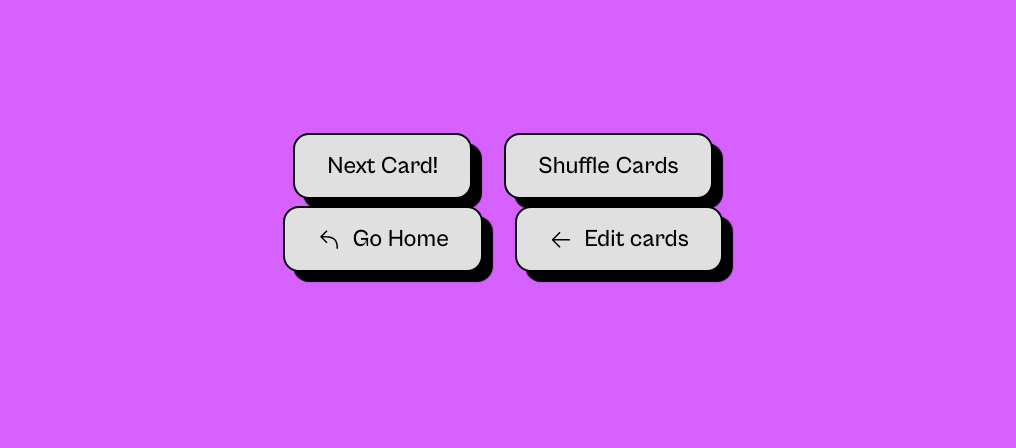
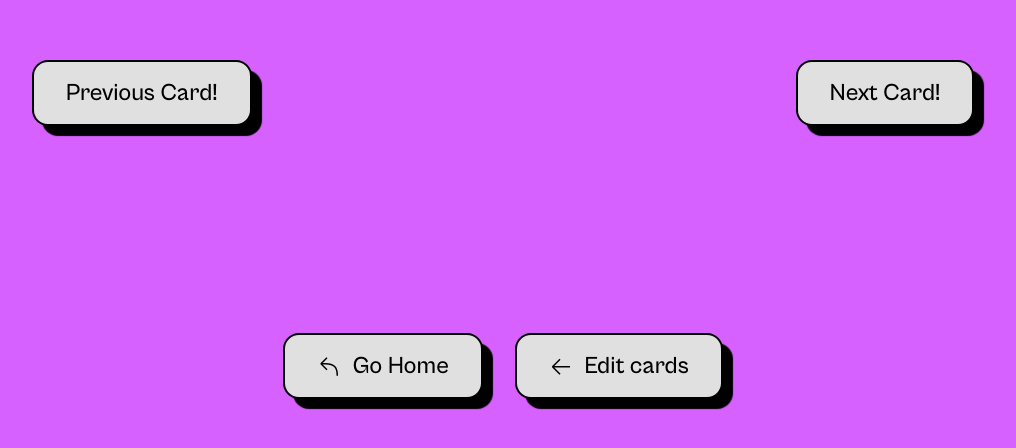
Before and after one commit to justkakai/Flashcard-App, a React (Create React App) app: page /card-viewer in a window 1280 px wide. Shown: the part 274-722 px from the top of the page, without its empty margins (137-1153 px from the left). Built offline with nearby package versions, Linux system fonts and the light colour scheme.

Commit message:
changed button positions in viewer section + added previous card functionality

```diff
--- a/src/index.css
+++ b/src/index.css
@@ -8,6 +8,7 @@
   --primary-color-lighter: rgb(39, 39, 39);
   --secondary-color: rgb(41, 45, 58);
   --secondary-color-darker: rgba(41, 45, 58, 0.6);
+  --tertiary-color: rgb(140, 255, 217);
   --input-bg-color: var(--main-white);
   --button-text-color: rgb(0, 0, 0);
   --button-bg-color: rgb(224, 224, 224);
@@ -30,7 +31,7 @@
   --flashcard-color-viewer: var(--main-white);
   --flashcard-viewer-border-bottom-color: var(--main-white);
   --card-main-text-color: rgb(240, 226, 216);
-  --click-to-view-text-color: rgb(140, 255, 217);
+  --click-to-view-text-color: var(--tertiary-color);
 
   /* fonts */
   --Clash-Light: "Clash-Light", sans-serif;
@@ -85,7 +86,6 @@
 }
 
 body {
-  margin: 0;
   font-family: "Satoshi-Regular", sans-serif;
   -webkit-font-smoothing: antialiased;
   -moz-osx-font-smoothing: grayscale;
--- a/src/routes/CardEditor.jsx
+++ b/src/routes/CardEditor.jsx
@@ -37,8 +37,6 @@ function CardEditor() {
             if (item.id === id) {
                 item.front = itemToEditFront;
                 item.back = itemToEditBack;
-                console.log(cardFront);
-                console.log(cardBack);
             }
             return item;
         })
@@ -55,25 +53,25 @@ function CardEditor() {
             animate="visible"
             exit="exit"
         >
-            <motion.button whileHover={{ scale: 1.1 }} whileTap={{ scale: 0.9 }} className="toggle-list" onClick={() => setViewList(!viewList)}>{viewList ? "Collapse list" : "Display questions list"}</motion.button>
+            <motion.button whileHover={{ scale: 1.1 }} whileTap={{ scale: 0.9 }} className="toggle-list" onClick={() => setViewList(!viewList)}>{viewList ? "Collapse list" : "Display list of questions"}</motion.button>
 
             <ul style={viewList ? { height: "30rem" } : { height: "0", padding: "0" }}>
                 {cardArray.map((item, index) => (
                     <li key={item.id} className="card-display">
                         <span>{index + 1}.</span>
                         {todoEditing === item.id ?
-                            <input type="text" onChange={(e) => setEditFront(e.target.value)} value={itemToEditFront} placeholder="Edit front of card (question)"></input>
+                            <input type="text" onChange={(e) => setEditFront(e.target.value)} value={itemToEditFront} placeholder={item.front}></input>
                             :
-                            <span><strong>Front:</strong> {item.front}</span>
+                            <span><strong>Question:</strong> {item.front}</span>
                         }
                         {todoEditing === item.id ?
-                            <input type="text" onChange={(e) => setEditBack(e.target.value)} value={itemToEditBack} placeholder="Edit back of card (answer)"></input>
+                            <input type="text" onChange={(e) => setEditBack(e.target.value)} value={itemToEditBack} placeholder={item.back}></input>
                             :
-                            <span><strong>Back:</strong> {item.back}</span>
+                            <span><strong>Answer:</strong> {item.back}</span>
                         }
                         <div className="list-buttons-container">
                             {todoEditing === item.id ?
-                                <button onClick={() => editItem(item.id)}>Done editing!</button>
+                                <button className='done-editing-button' onClick={() => editItem(item.id)}>Done editing!</button>
                                 :
                                 <button onClick={() => setTodoEditing(item.id)}>Edit card</button>
                             }
--- a/src/routes/CardViewer.jsx
+++ b/src/routes/CardViewer.jsx
@@ -24,7 +24,7 @@ function CardViewer() {
 
     const [flipToBack, setFlipToBack] = useState(false);
 
-    const {cardArray, setCardToAdd, cardFront, setFrontOfCard, cardBack, setBackOfCard, handleSubmit} = useContext(ArrayContext);
+    const { cardArray, setCardToAdd, cardFront, setFrontOfCard, cardBack, setBackOfCard, handleSubmit } = useContext(ArrayContext);
 
     const flipCard = () => {
         console.log(cardArray);
@@ -33,13 +33,19 @@ function CardViewer() {
 
     const nextCard = () => {
         const newArray = [...cardArray];
-        let spliced = newArray.splice(newArray.length -1, 1);
-
+        let spliced = newArray.splice(newArray.length - 1, 1);
         // splice returns an array, which is why we have to retrieve the item from the array using its index (0)
         newArray.unshift(spliced[0]);
         setCardToAdd(newArray);
         setFlipToBack(false);
-        console.log(newArray);
+    }
+
+    const previousCard = () => {
+        const newArray = [...cardArray];
+        let shifted = newArray.shift();
+        newArray.push(shifted);
+        setCardToAdd(newArray);
+        setFlipToBack(false);
     }
 
     return (
@@ -49,6 +55,8 @@ function CardViewer() {
             animate="visible"
             exit="exit"
         >
+            <div className="cards-and-navigation">
+                <button className="previous-button" onClick={previousCard}>Previous Card!</button>
                 <div className="card-container">
                     {cardArray.slice(Math.max(cardArray.length - 5, 0)).map((item, index) => (
                         <Card onClick={flipCard} key={new Date().getTime()} style={{
@@ -60,9 +68,7 @@ function CardViewer() {
                         </Card>
                     ))}
                 </div>
-            <div className="nav-buttons-container-viewer">
-                <button className="flip-button" onClick={nextCard}>Next Card!</button>
-                <button className="shuffle-button">Shuffle Cards</button>
+                <button className="next-button" onClick={nextCard}>Next Card!</button>
             </div>
             <div className='nav-buttons'>
                 <button onClick={() => { navigate("/") }}><VscReply /> Go Home</button>
--- a/src/styles/Editor.css
+++ b/src/styles/Editor.css
@@ -49,13 +49,13 @@
 .editor-section li span {
     font-size: 1.4em;
     color: var(--list-section-grey);
-    transition: letter-spacing 1s;
+    /* transition: letter-spacing 1s; */
 }
 
-.editor-section li:hover span {
+/* .editor-section li:hover span {
     letter-spacing: 0.01rem;
     transition: all 1s;
-}
+} */
 
 .editor-section li button {
     box-shadow: none;
@@ -65,6 +65,10 @@
     padding: 0.7rem 2rem;
     color: var(--list-section-grey);
 }
+
+/* .done-editing-button {
+    border: 2px solid var(--tertiary-color);
+} */
 
 .editor-section li .list-buttons-container {
     display: flex;
@@ -86,6 +90,6 @@
 }
 
 .card-display input {
-    background-color: var(--click-to-view-text-color);
+    background-color: var(--tertiary-color);
     padding: 0.5rem 0 0.5rem 0.5rem;
 }
--- a/src/styles/Home.css
+++ b/src/styles/Home.css
@@ -17,6 +17,11 @@
     justify-content: center;
     align-items: center;
     gap: 1rem;
+
+    background: -webkit-linear-gradient(var(--main-black) 40%, var(--main-white) 70%);
+    background-clip: text;
+    -webkit-background-clip: text;
+    -webkit-text-fill-color: transparent;
 }
 
 .home-section h2 {
--- a/src/styles/Viewer.css
+++ b/src/styles/Viewer.css
@@ -4,6 +4,7 @@
     display: flex;
     flex-direction: column;
     align-items: center;
+    justify-content: center;
 }
 
 .card-container {
@@ -11,8 +12,8 @@
     display: flex;
     justify-content: center;
     align-items: center;
-    width: 100%;
-    height: 50%;
+    width: 40%;
+    height: 100%;
     overflow: hidden;
 }
 
@@ -43,10 +44,11 @@
     }
 } */
 
-.nav-buttons-container-viewer {
+.cards-and-navigation {
+    /* border: 2px solid green; */
     display: flex;
     align-items: center;
     justify-content: center;
     width: 100%;
-    height: 10%;
+    height: 60%;
 }
```
Also changed, not shown: src/App.jsx (+9 -10 lines). Lines whose indentation alone changed are shown as unchanged.
